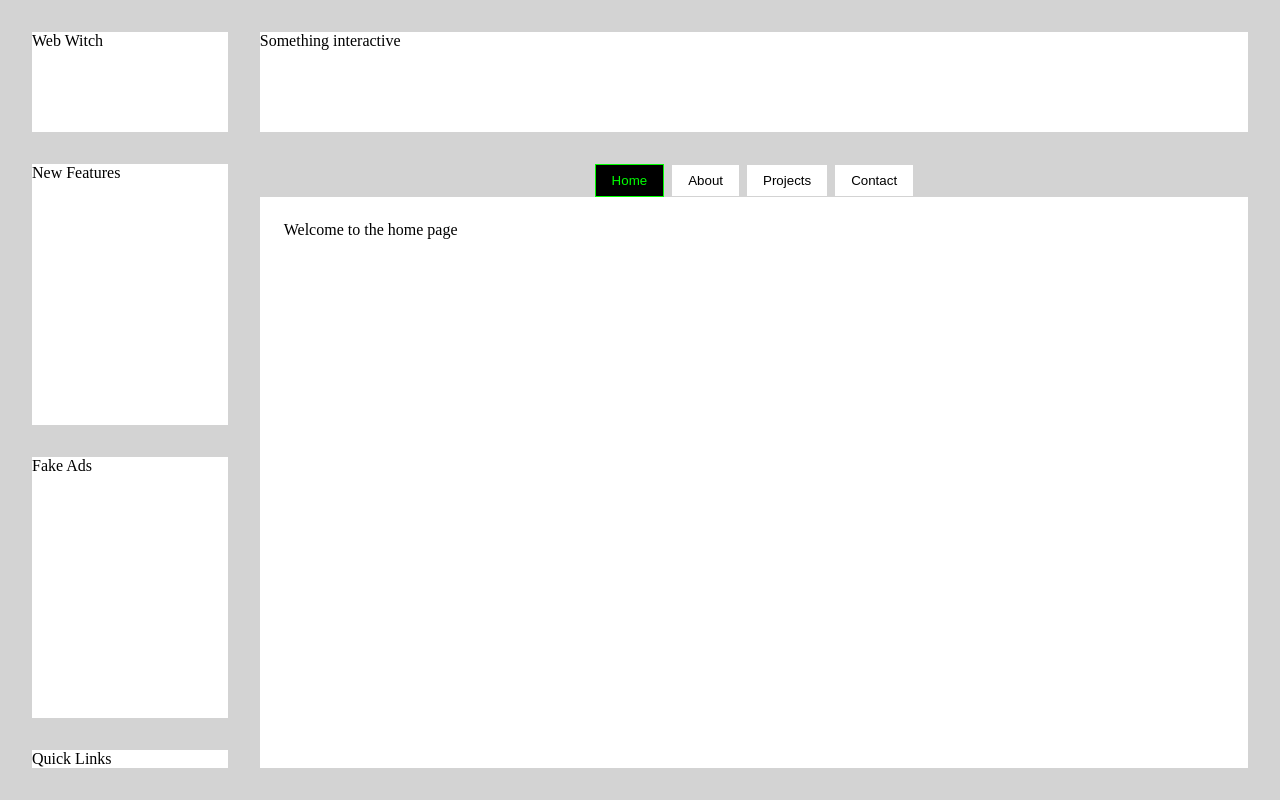
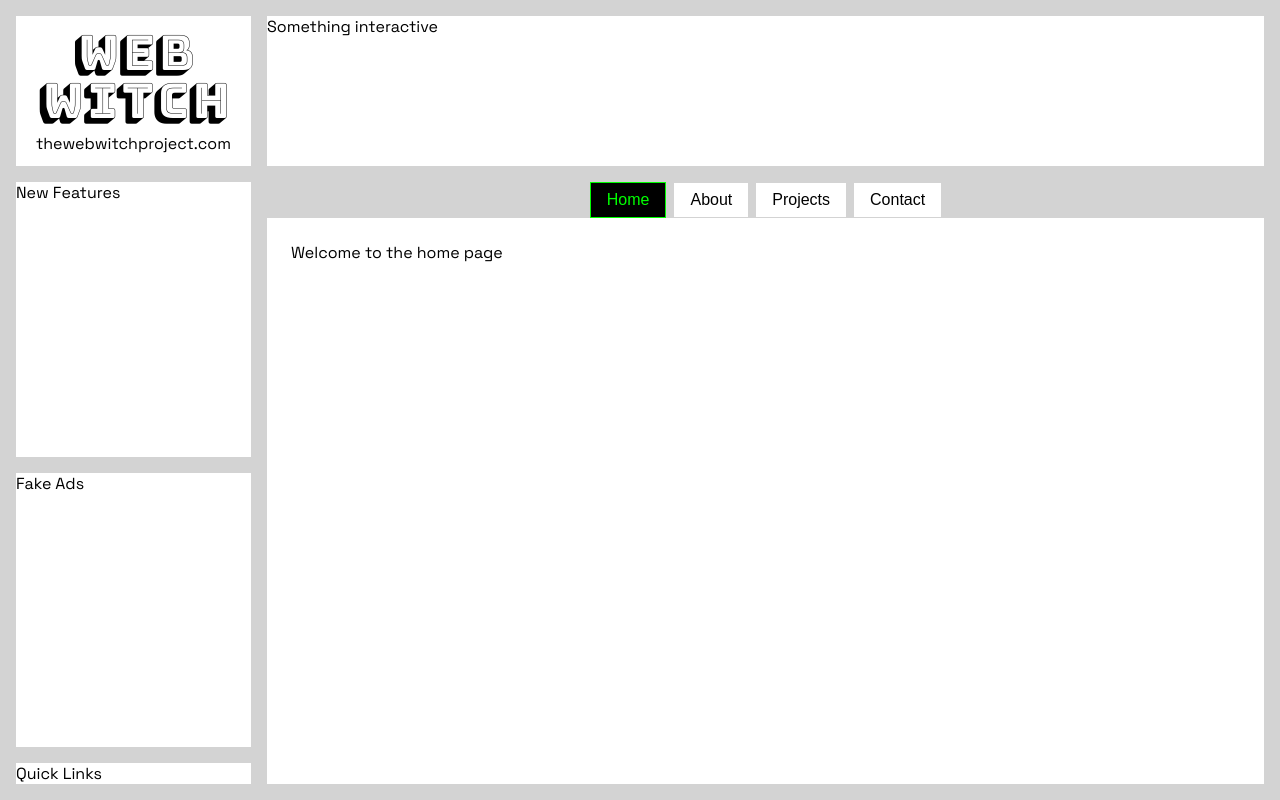
Before and after one commit to thewebwitch/profile, a plain HTML site: page index.html in a window 1280 px wide. Drawn offline with Linux system fonts and the light colour scheme.

Commit message:
Enhance layout and styling of Web Witch project; update HTML structure, improve CSS variables, and refine JavaScript tab functionality.

```diff
--- a/index.html
+++ b/index.html
@@ -4,11 +4,20 @@
     <meta charset="UTF-8" />
     <meta name="viewport" content="width=device-width, initial-scale=1.0" />
     <title>Web Witch</title>
+    <link rel="preconnect" href="https://fonts.googleapis.com" />
+    <link rel="preconnect" href="https://fonts.gstatic.com" crossorigin />
+    <link
+      href="https://fonts.googleapis.com/css2?family=Bungee+Shade&family=Space+Grotesk:wght@300..700&family=Space+Mono:ital,wght@0,400;0,700;1,400;1,700&display=swap"
+      rel="stylesheet"
+    />
     <link rel="stylesheet" href="styles.css" />
   </head>
   <body>
     <aside class="sidebar">
-      <section class="brand">Web Witch</section>
+      <section class="brand">
+        <div class="logo">Web Witch</div>
+        <span>thewebwitchproject.com</span>
+      </section>
       <section class="new-features">New Features</section>
       <section class="fake-ads">Fake Ads</section>
       <section class="quick-links">Quick Links</section>
--- a/script.js
+++ b/script.js
@@ -1,36 +1,37 @@
-let activeTab = 'home';
+// Tab content data
+const TAB_CONTENT = {
+  home: 'Welcome to the home page',
+  about: 'About me',
+  projects: 'My cool projects',
+  contact: 'Contact me',
+};
 
+// DOM elements
 const tabs = document.querySelectorAll('.tab');
 const panel = document.querySelector('.tab-panel');
 
-const updatePanel = () => {
-  switch (activeTab) {
-    case 'home':
-      panel.textContent = 'Welcome to the home page';
-      break;
-    case 'about':
-      panel.textContent = 'About me';
-      break;
-    case 'projects':
-      panel.textContent = 'My cool projects';
-      break;
-    case 'contact':
-      panel.textContent = 'Contact me';
-      break;
-    default:
-      panel.textContent = 'Uknown tab';
-  }
+// State
+let activeTab = 'home';
+
+// Update panel content and active states
+const updatePanel = (tabName) => {
+  activeTab = tabName;
+  panel.textContent = TAB_CONTENT[tabName] ?? 'Unknown tab';
 
   tabs.forEach((tab) => {
     tab.classList.toggle('active', tab.dataset.tab === activeTab);
   });
+};
 
+// Initialize event listeners
+const initTabs = () => {
   tabs.forEach((tab) => {
     tab.addEventListener('click', () => {
-      activeTab = tab.dataset.tab;
-      updatePanel();
+      updatePanel(tab.dataset.tab);
     });
   });
 };
 
-updatePanel();
+// Initialize on page load
+initTabs();
+updatePanel(activeTab);
--- a/styles.css
+++ b/styles.css
@@ -6,13 +6,29 @@
 
 :root {
   --surface-default: lightgray;
-  --sidebar-width: 18.25rem;
-  --header-height: 6.25rem;
+  --sidebar-width: 20rem; /* 320px */
+  --header-height: 9.375rem; /* 150px */
+
+  /* Prevent browser from synthesizing bold/italic if font files don't exist */
+  font-synthesis: none;
+  /* Webkit browsers - smooth font rendering */
+  -webkit-font-smoothing: antialiased;
+  -webkit-text-size-adjust: 100%;
+
+  /* Firefox on macOS - smooth font rendering */
+  -moz-osx-font-smoothing: grayscale;
+
+  /* Prevent font color changes on highlight */
+  -webkit-tap-highlight-color: transparent;
 }
 
 body {
   display: flex;
   background-color: var(--surface-default);
+  font-family: 'Space Grotesk', sans-serif;
+  font-optical-sizing: auto;
+  font-weight: 400;
+  font-style: normal;
   min-width: 100vw;
   min-height: 100vh;
 }
@@ -20,14 +36,28 @@ body {
 .sidebar {
   display: flex;
   flex-direction: column;
-  gap: 2rem;
+  gap: 1rem;
   width: var(--sidebar-width);
-  padding: 2rem 1rem 2rem 2rem;
+  padding: 1rem 0.5rem 1rem 1rem;
 }
 
 .brand {
+  display: flex;
+  flex-direction: column;
+  justify-content: center;
+  align-items: center;
+  gap: 0.5rem;
   background-color: white;
   height: var(--header-height);
+}
+
+.logo {
+  font-family: 'Bungee Shade', sans-serif;
+  font-weight: 400;
+  font-size: 3rem;
+  font-style: normal;
+  line-height: 1;
+  text-align: center;
 }
 
 .new-features {
@@ -47,8 +77,8 @@ body {
 .main-wrapper {
   display: flex;
   flex-direction: column;
-  gap: 2rem;
-  padding: 2rem 2rem 2rem 1rem;
+  gap: 1rem;
+  padding: 1rem 1rem 1rem 0.5rem;
   width: 100%;
 }
 
@@ -61,7 +91,6 @@ body {
   flex-grow: 1;
   display: flex;
   flex-direction: column;
-  /* background-color: white; */
 }
 
 .tabs {
@@ -75,6 +104,7 @@ body {
   background-color: white;
   border: none;
   cursor: pointer;
+  font-size: 1rem;
   padding: 0.5rem 1rem;
 }
 
```
